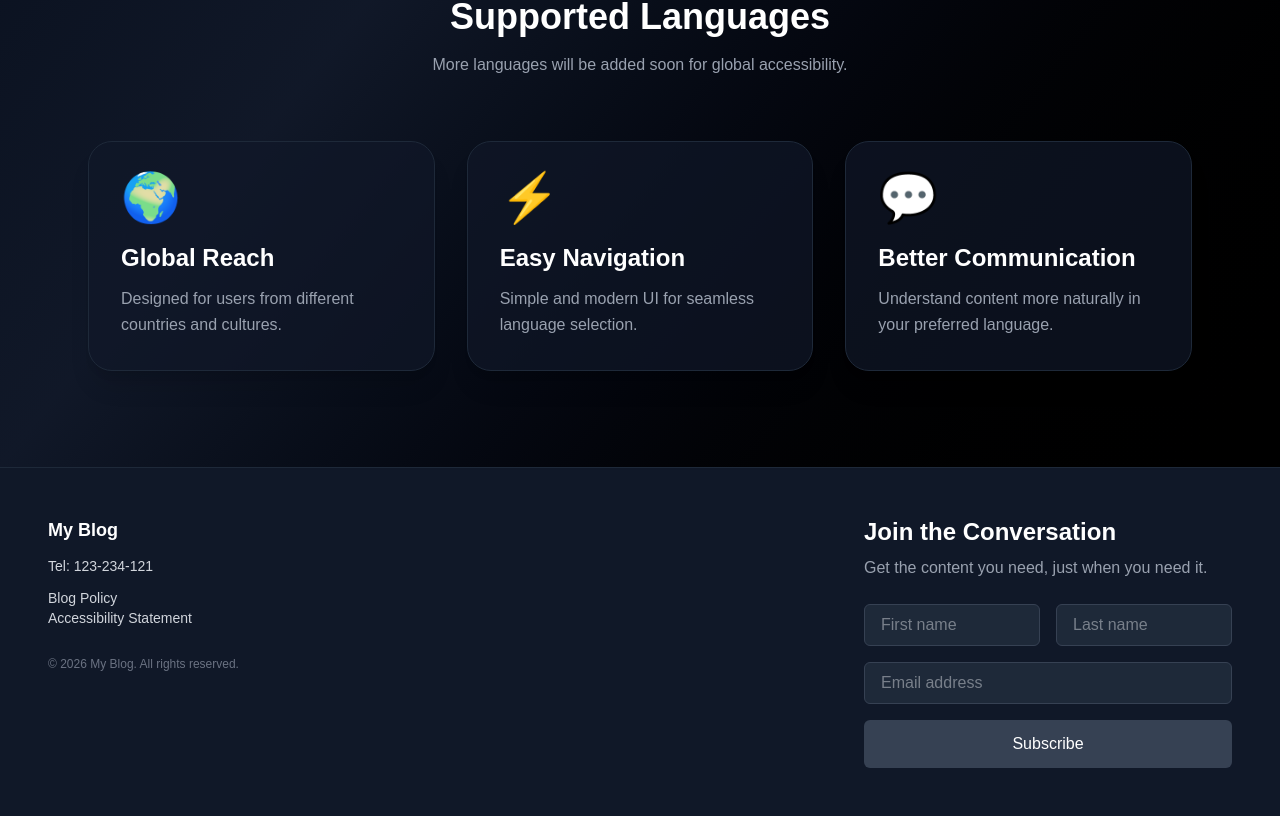
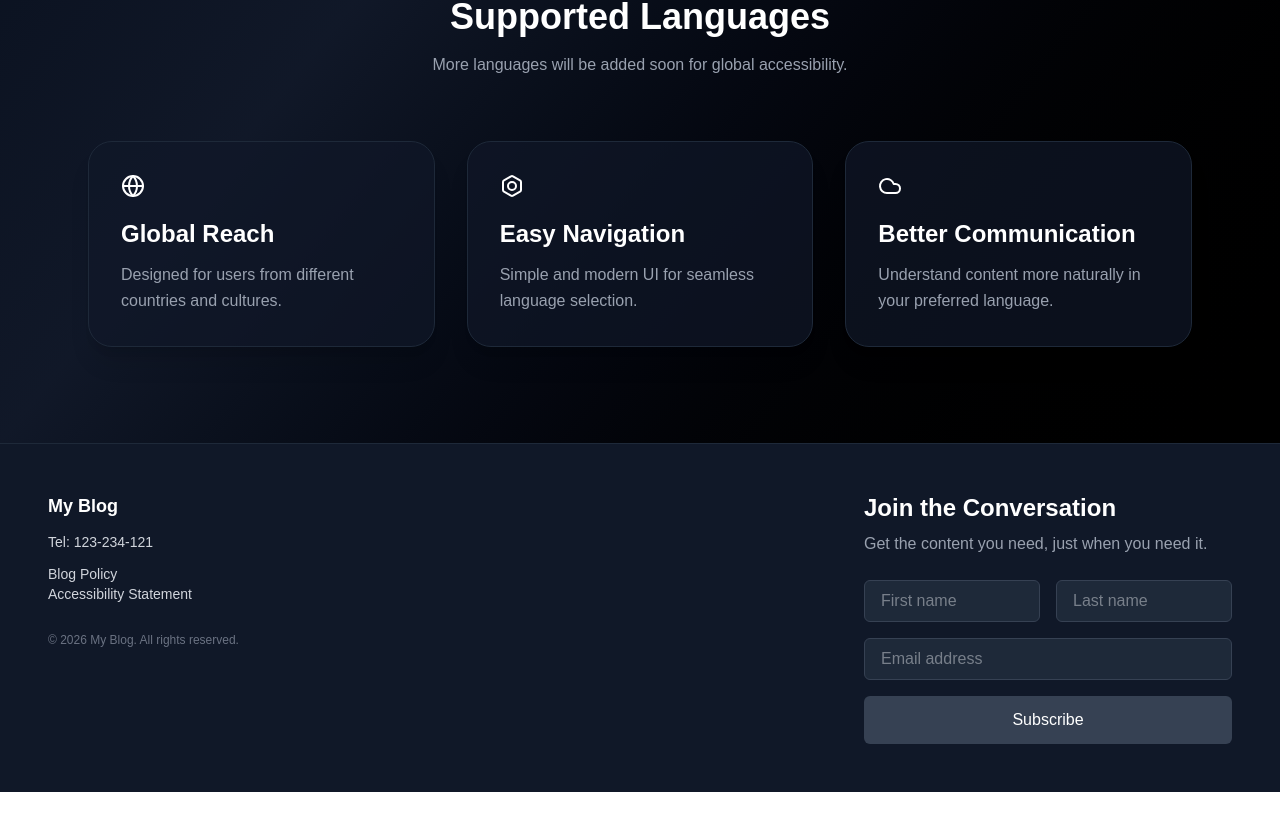
Before and after one commit to AMGAIN/Space_BLog, a Next.js app: page /languages in a window 1280 px wide. Shown: the part 1217-2033 px from the top of the page. After the commit the page ends 2009 px from the top, so only its background shows below. Built offline with nearby package versions, Linux system fonts and the light colour scheme.

Commit message:
added lucide icons

```diff
--- a/app/about/page.tsx
+++ b/app/about/page.tsx
@@ -1,5 +1,5 @@
 import React from "react";
-
+import { Rocket, Book, Globe } from "lucide-react";
 const page = () => {
   return (
     <div className="min-h-screen bg-gradient-to-br from-gray-950 via-gray-900 to-black text-white">
@@ -104,7 +104,9 @@ const page = () => {
         <div className="grid md:grid-cols-3 gap-8">
 
           <div className="bg-gray-900/70 border border-gray-800 rounded-3xl p-8 hover:-translate-y-2 transition shadow-xl">
-            <div className="text-5xl mb-5">🚀</div>
+            <div className="text-5xl mb-5">
+              <Rocket />
+            </div>
 
             <h3 className="text-2xl font-semibold mb-3">
               Modern Content
@@ -117,7 +119,9 @@ const page = () => {
           </div>
 
           <div className="bg-gray-900/70 border border-gray-800 rounded-3xl p-8 hover:-translate-y-2 transition shadow-xl">
-            <div className="text-5xl mb-5">📚</div>
+            <div className="text-5xl mb-5">
+              <Book />
+            </div>
 
             <h3 className="text-2xl font-semibold mb-3">
               Easy Learning
@@ -129,7 +133,9 @@ const page = () => {
           </div>
 
           <div className="bg-gray-900/70 border border-gray-800 rounded-3xl p-8 hover:-translate-y-2 transition shadow-xl">
-            <div className="text-5xl mb-5">🌎</div>
+            <div className="text-5xl mb-5">
+              <Globe />
+            </div>
 
             <h3 className="text-2xl font-semibold mb-3">
               Global Community
--- a/app/contact/page.tsx
+++ b/app/contact/page.tsx
@@ -1,4 +1,5 @@
 import React from "react";
+import { Bolt, Cloud, Globe } from "lucide-react";
 
 const page = () => {
   return (
@@ -144,7 +145,9 @@ const page = () => {
           </div>
 
           <div className="bg-gray-900/70 border border-gray-800 rounded-3xl p-8 hover:-translate-y-2 transition shadow-xl">
-            <div className="text-5xl mb-5">🌍</div>
+            <div className="text-5xl mb-5">
+              <Globe />
+            </div>
 
             <h3 className="text-2xl font-semibold mb-3">
               Global Community
--- a/app/languages/page.tsx
+++ b/app/languages/page.tsx
@@ -1,4 +1,5 @@
 import React from "react";
+import { Bolt, Cloud, Globe } from "lucide-react";
 
 const page = () => {
   return (
@@ -128,7 +129,9 @@ const page = () => {
         <div className="grid md:grid-cols-3 gap-8">
 
           <div className="bg-gray-900/70 border border-gray-800 rounded-3xl p-8 hover:-translate-y-2 transition shadow-xl">
-            <div className="text-5xl mb-5">🌍</div>
+            <div className="text-5xl mb-5">
+              <Globe />
+            </div>
 
             <h3 className="text-2xl font-semibold mb-3">
               Global Reach
@@ -140,7 +143,9 @@ const page = () => {
           </div>
 
           <div className="bg-gray-900/70 border border-gray-800 rounded-3xl p-8 hover:-translate-y-2 transition shadow-xl">
-            <div className="text-5xl mb-5">⚡</div>
+            <div className="text-5xl mb-5">
+              <Bolt />
+            </div>
 
             <h3 className="text-2xl font-semibold mb-3">
               Easy Navigation
@@ -152,7 +157,9 @@ const page = () => {
           </div>
 
           <div className="bg-gray-900/70 border border-gray-800 rounded-3xl p-8 hover:-translate-y-2 transition shadow-xl">
-            <div className="text-5xl mb-5">💬</div>
+            <div className="text-5xl mb-5">
+              <Cloud />
+            </div>
 
             <h3 className="text-2xl font-semibold mb-3">
               Better Communication
--- a/package.json
+++ b/package.json
@@ -10,6 +10,7 @@
   },
   "dependencies": {
     "framer-motion": "^12.38.0",
+    "lucide-react": "^1.17.0",
     "next": "16.2.1",
     "react": "19.2.4",
     "react-dom": "19.2.4"
```
Also changed, not shown: 1 other file (tests, documents, lock files or other folders).
